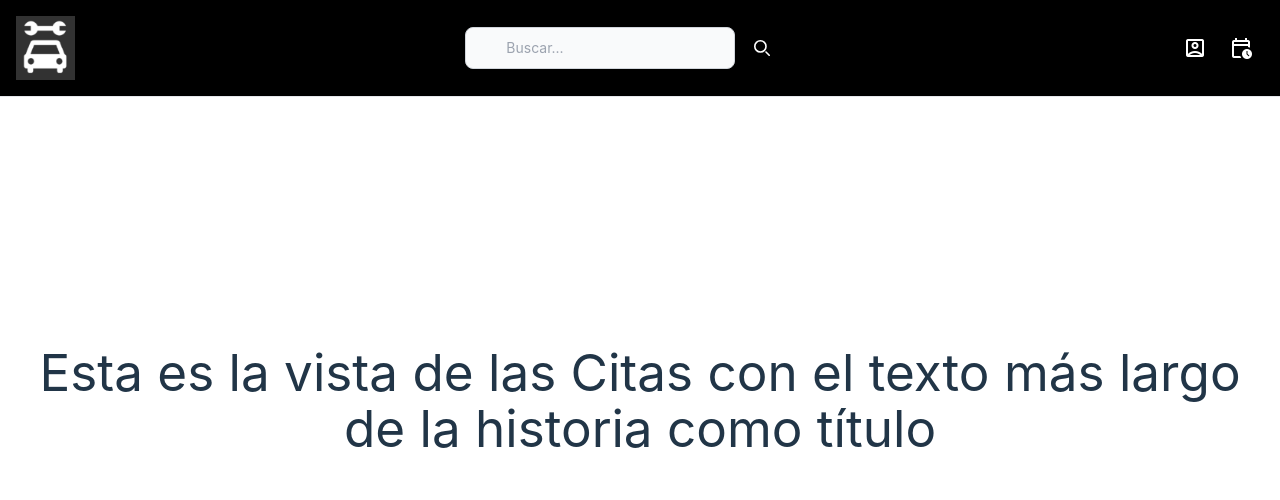
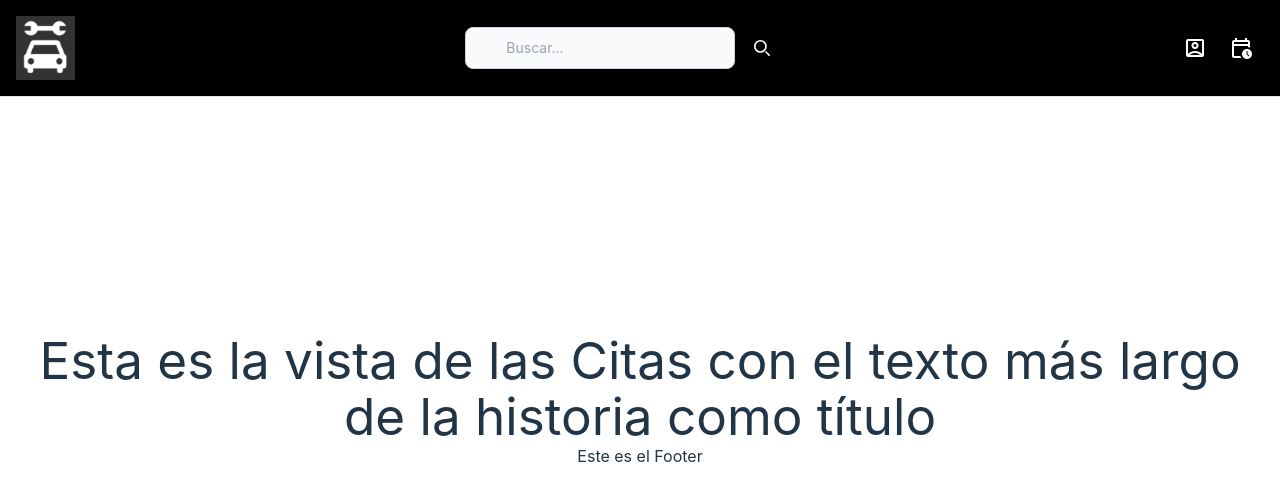
Before and after one commit to mariamf1985/MyGarage, a React (Vite) app in the folder frontend/: page /citas in a window 1280 px wide. Shown: the top 500 px of the page. Built offline with nearby package versions, Linux system fonts and the light colour scheme.

Commit message:
add footer

```diff
--- a/frontend/src/pages/Citas.jsx
+++ b/frontend/src/pages/Citas.jsx
@@ -1,5 +1,6 @@
 import React from 'react'
 import Navbar from '../components/molecules/navbar/Navbar';
+import Footer from '../components/molecules/footer/Footer';
 
 const Citas = () => {
     return (
@@ -7,6 +8,8 @@ const Citas = () => {
             <Navbar />
 
             <h1>Esta es la vista de las Citas con el texto más largo de la historia como título</h1>
+
+            <Footer />
         </>
     )
 
--- a/frontend/src/pages/Home.jsx
+++ b/frontend/src/pages/Home.jsx
@@ -1,4 +1,5 @@
 import React from 'react'
+import Footer from '../components/molecules/footer/Footer'
 
 
 const Home = () => {
@@ -7,6 +8,8 @@ const Home = () => {
 
     <h1>Esta es la home</h1>
 
+    <Footer />
+
     </>
   )
 }
```
